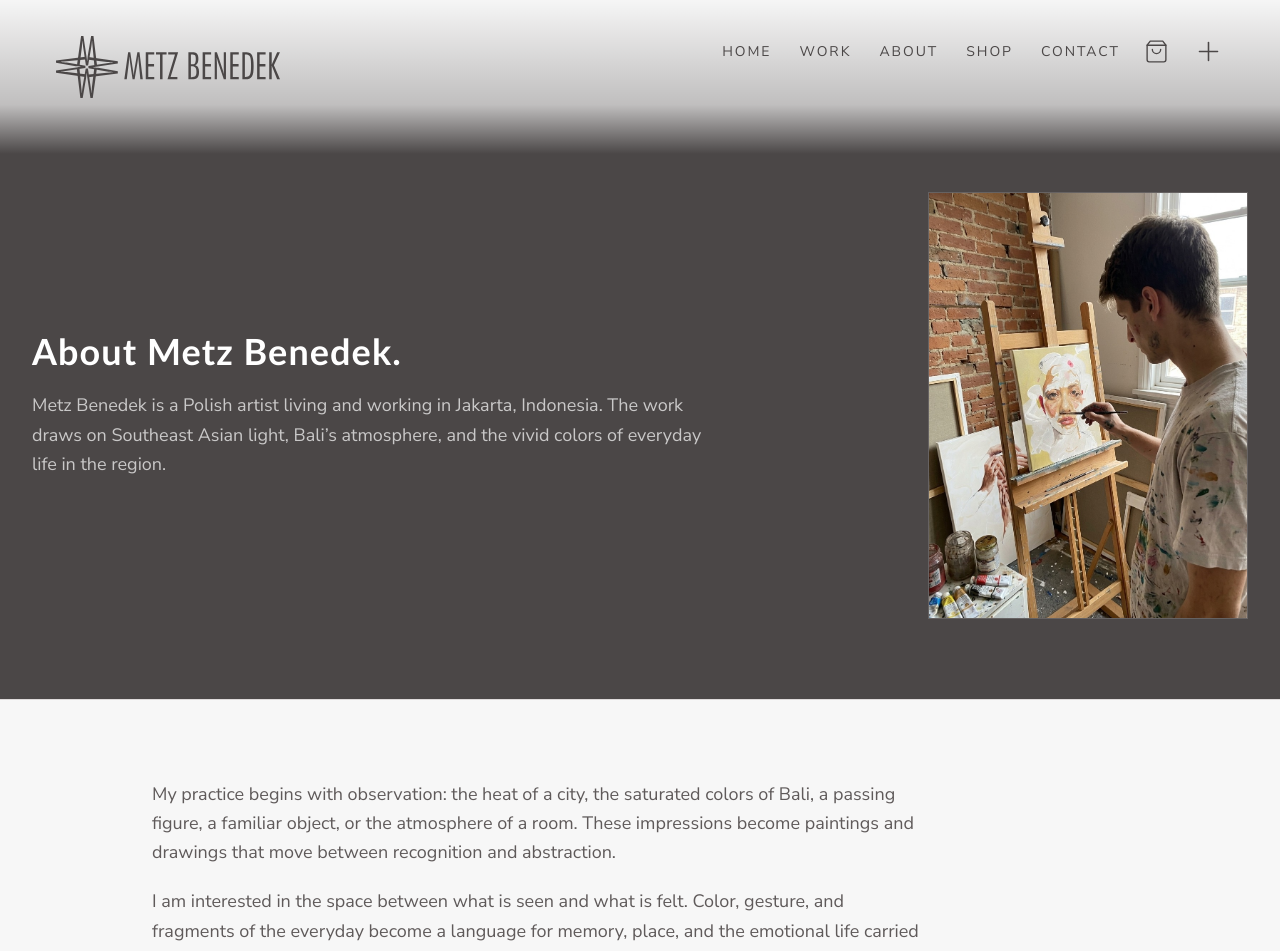
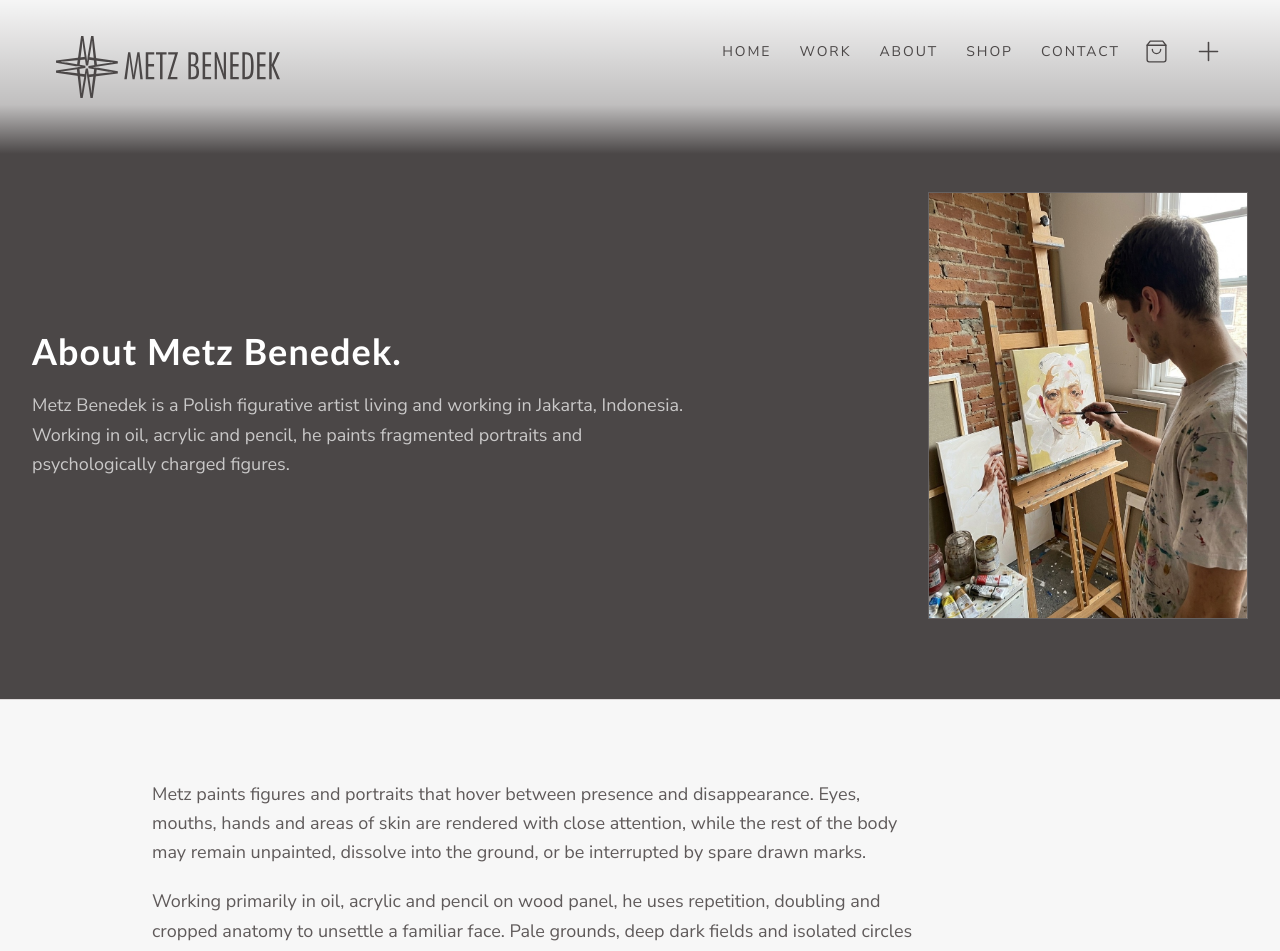
Before and after one commit to lhbeb/elizabethcarlson.art, a Next.js app: page /about in a window 1280 px wide. Shown: the top 951 px of the page. Built offline with nearby package versions, Linux system fonts and the light colour scheme.

Commit message:
Rewrite artist statement around the paintings

```diff
--- a/app/about/page.tsx
+++ b/app/about/page.tsx
@@ -4,14 +4,14 @@ import { ArrowUpRight } from 'lucide-react'
 
 export const metadata = {
     title: 'About Metz Benedek',
-    description: 'Meet Metz Benedek, a Polish artist based in Jakarta, Indonesia, inspired by Southeast Asian light, color, and atmosphere.',
+    description: 'Meet Metz Benedek, a Polish figurative artist whose fragmented portraits explore presence, identity, and perception.',
 }
 
 export default function AboutPage() {
     return <main className="min-h-screen">
-        <section className="border-b border-[var(--line)] bg-[var(--ink)] text-white"><div className="mx-auto grid max-w-7xl items-center gap-10 px-6 pb-12 pt-40 sm:pb-16 sm:pt-44 md:grid-cols-[minmax(0,1fr)_minmax(220px,320px)] lg:gap-16 lg:px-8 lg:pb-20 lg:pt-48"><div><h1 className="max-w-3xl font-display text-3xl font-semibold leading-snug sm:text-4xl">About Metz Benedek.</h1><p className="mt-5 max-w-2xl text-lg leading-relaxed text-white/70">Metz Benedek is a Polish artist living and working in Jakarta, Indonesia. The work draws on Southeast Asian light, Bali’s atmosphere, and the vivid colors of everyday life in the region.</p></div><div className="relative mx-auto aspect-[3/4] w-full max-w-[320px] overflow-hidden border border-white/15"><Image src="/metzimg1.jpeg" alt="Metz Benedek working in the studio" fill priority sizes="(min-width: 768px) 320px, 80vw" className="object-cover object-center" /></div></div></section>
+        <section className="border-b border-[var(--line)] bg-[var(--ink)] text-white"><div className="mx-auto grid max-w-7xl items-center gap-10 px-6 pb-12 pt-40 sm:pb-16 sm:pt-44 md:grid-cols-[minmax(0,1fr)_minmax(220px,320px)] lg:gap-16 lg:px-8 lg:pb-20 lg:pt-48"><div><h1 className="max-w-3xl font-display text-3xl font-semibold leading-snug sm:text-4xl">About Metz Benedek.</h1><p className="mt-5 max-w-2xl text-lg leading-relaxed text-white/70">Metz Benedek is a Polish figurative artist living and working in Jakarta, Indonesia. Working in oil, acrylic and pencil, he paints fragmented portraits and psychologically charged figures.</p></div><div className="relative mx-auto aspect-[3/4] w-full max-w-[320px] overflow-hidden border border-white/15"><Image src="/metzimg1.jpeg" alt="Metz Benedek working in the studio" fill priority sizes="(min-width: 768px) 320px, 80vw" className="object-cover object-center" /></div></div></section>
         <div className="mx-auto max-w-5xl space-y-16 px-6 py-14 sm:py-20">
-            <section className="max-w-3xl text-lg leading-relaxed text-[var(--muted-text)]"><p>My practice begins with observation: the heat of a city, the saturated colors of Bali, a passing figure, a familiar object, or the atmosphere of a room. These impressions become paintings and drawings that move between recognition and abstraction.</p><p className="mt-5">I am interested in the space between what is seen and what is felt. Color, gesture, and fragments of the everyday become a language for memory, place, and the emotional life carried inside us.</p></section>
+            <section className="max-w-3xl text-lg leading-relaxed text-[var(--muted-text)]"><p>Metz paints figures and portraits that hover between presence and disappearance. Eyes, mouths, hands and areas of skin are rendered with close attention, while the rest of the body may remain unpainted, dissolve into the ground, or be interrupted by spare drawn marks.</p><p className="mt-5">Working primarily in oil, acrylic and pencil on wood panel, he uses repetition, doubling and cropped anatomy to unsettle a familiar face. Pale grounds, deep dark fields and isolated circles of red or yellow create quiet spaces in which identity feels layered, provisional and open to interpretation.</p></section>
             <section className="grid gap-6 sm:grid-cols-2"><div className="relative aspect-[.82] overflow-hidden bg-[var(--paper-muted)]"><Image src="/metzimg1.jpeg" alt="Metz Benedek working in the studio" fill sizes="(min-width: 640px) 50vw, 100vw" className="object-cover object-center" /></div><div className="relative aspect-[.82] overflow-hidden bg-[var(--paper-muted)]"><Image src="/paul2.jpeg" alt="Metz Benedek smiling in the studio" fill sizes="(min-width: 640px) 50vw, 100vw" className="object-cover object-center" /></div></section>
             <section className="flex flex-col items-start justify-between gap-5 border-t border-[var(--line)] pt-8 sm:flex-row sm:items-center"><h2 className="font-display text-2xl font-semibold">See the current work.</h2><Link href="/collections" className="inline-flex items-center gap-2 rounded-md bg-[var(--ink)] px-5 py-3 font-bold text-white hover:bg-[var(--cobalt)]">Visit the art shop <ArrowUpRight size={15} /></Link></section>
         </div>
--- a/app/layout.tsx
+++ b/app/layout.tsx
@@ -6,8 +6,8 @@ import Footer from '@/components/Footer'
 export const metadata: Metadata = {
     metadataBase: new URL('https://www.metzbenedek.art'),
     title: 'Metz Benedek | Visual Artist',
-    description: 'Metz Benedek is a Polish artist based in Jakarta, Indonesia, inspired by Southeast Asian light, color, and atmosphere.',
-    keywords: 'Metz Benedek, Polish artist in Jakarta, Bali inspired art, Southeast Asian art, paintings, drawings, prints, contemporary art',
+    description: 'Metz Benedek is a Polish figurative artist based in Jakarta, known for fragmented portraits in oil, acrylic and pencil.',
+    keywords: 'Metz Benedek, Polish figurative artist, fragmented portraits, contemporary portrait painting, oil acrylic pencil, paintings, prints',
     alternates: { canonical: '/' },
     icons: { icon: '/favicon.svg', shortcut: '/favicon.svg', apple: '/favicon.svg' },
     openGraph: {
```
Also changed, not shown: app/page.tsx (+1 -1 lines), components/FeaturedCollections.tsx (+1 -1 lines), components/ProductGrid.tsx (+1 -1 lines).
